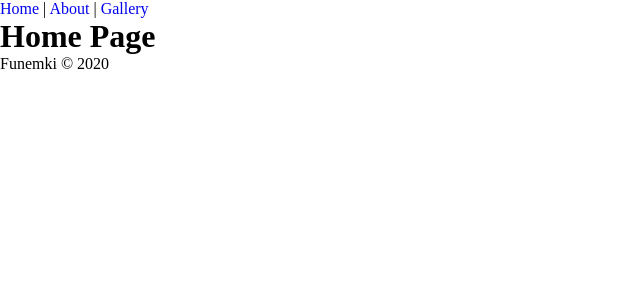
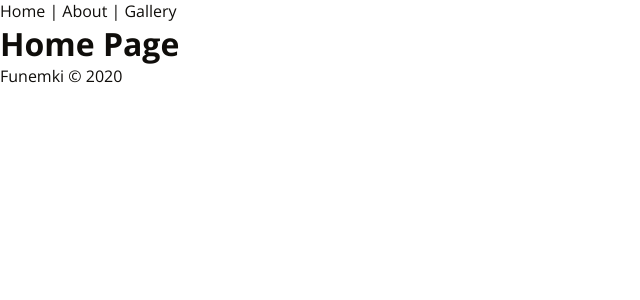
Before and after one commit to michalswiatlowski/online-shop, a Vue app in the folder client/: page /#/ in a window 1280 px wide. Shown: the top 300 px of the page, without its empty margins (0-640 px from the left). Built offline with nearby package versions, Linux system fonts and the light colour scheme.

Commit message:
added font and global style variables

```diff
--- a/client/public/index.html
+++ b/client/public/index.html
@@ -1,15 +1,22 @@
 <!DOCTYPE html>
 <html lang="en">
   <head>
-    <meta charset="utf-8">
-    <meta http-equiv="X-UA-Compatible" content="IE=edge">
-    <meta name="viewport" content="width=device-width,initial-scale=1.0">
-    <link rel="icon" href="<%= BASE_URL %>favicon.ico">
+    <meta charset="utf-8" />
+    <meta http-equiv="X-UA-Compatible" content="IE=edge" />
+    <meta name="viewport" content="width=device-width,initial-scale=1.0" />
+    <link rel="icon" href="<%= BASE_URL %>favicon.ico" />
     <title><%= htmlWebpackPlugin.options.title %></title>
+    <link
+      href="https://fonts.googleapis.com/css?family=Open+Sans:400,700|Sacramento&display=swap&subset=latin-ext"
+      rel="stylesheet"
+    />
   </head>
   <body>
     <noscript>
-      <strong>We're sorry but <%= htmlWebpackPlugin.options.title %> doesn't work properly without JavaScript enabled. Please enable it to continue.</strong>
+      <strong
+        >We're sorry but <%= htmlWebpackPlugin.options.title %> doesn't work properly without JavaScript enabled. Please
+        enable it to continue.</strong
+      >
     </noscript>
     <div id="app"></div>
     <!-- built files will be auto injected -->
--- a/client/src/assets/css/global.css
+++ b/client/src/assets/css/global.css
@@ -1,10 +1,15 @@
 :root {
   font-size: 16px;
+  --subFont: 'Sacramento', cursive;
+  --black: rgb(15, 13, 10);
+  --white: rgb(250, 250, 250);
 }
 
 html {
   box-sizing: border-box;
   scroll-behavior: smooth;
+  font-family: 'Open Sans', sans-serif;
+  color: var(--black);
 }
 
 *,
@@ -15,13 +20,15 @@ html {
   box-sizing: inherit;
 }
 
-ul, ol {
+ul,
+ol {
   list-style-type: none;
 }
 
 a {
   text-decoration: none;
   cursor: pointer;
+  color: inherit;
 }
 
 button {
```
